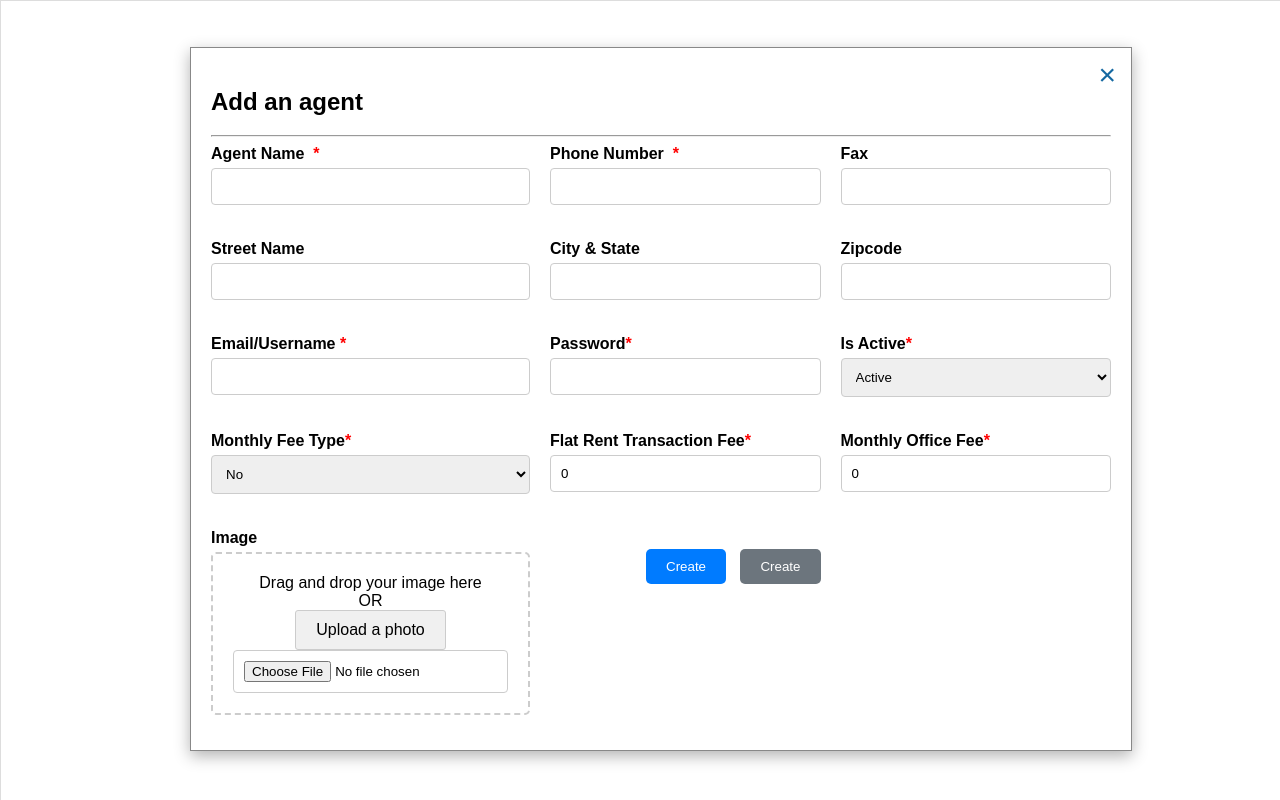
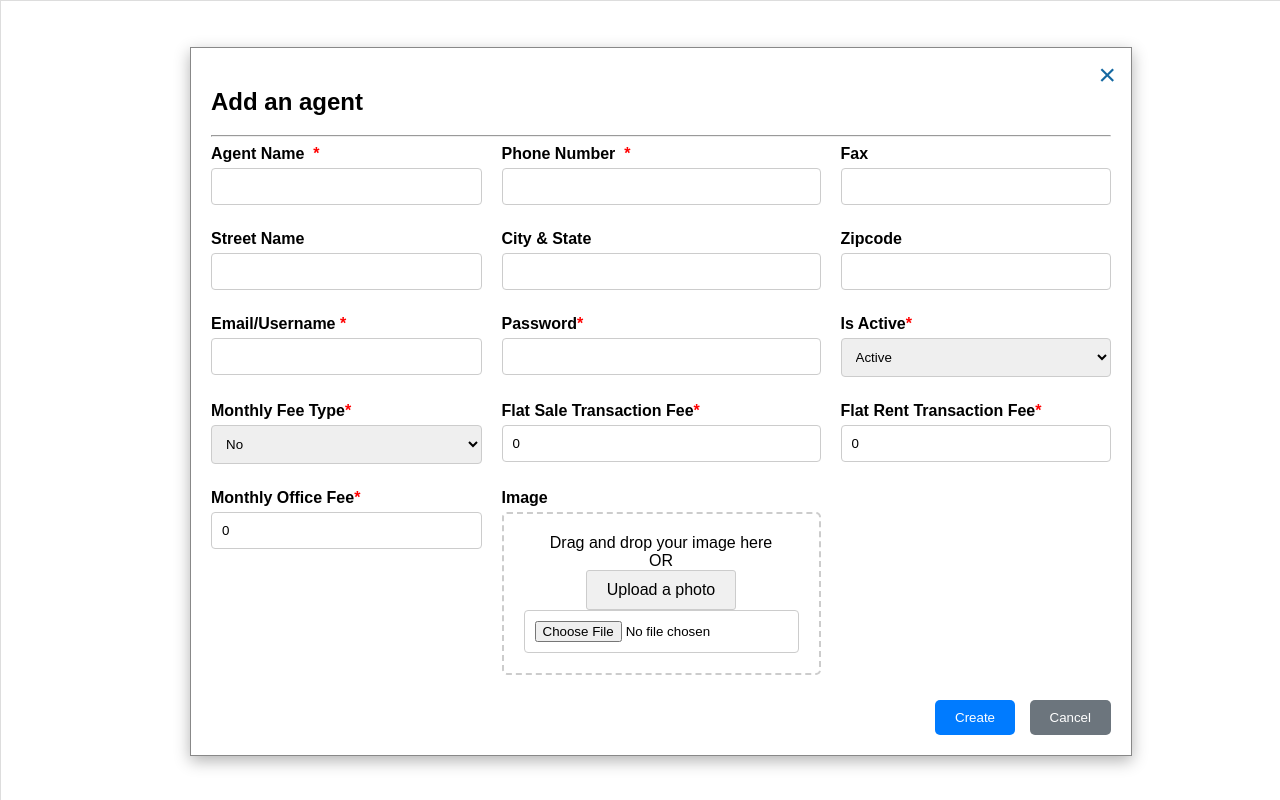
Before and after one commit to Shivshankar-kumar/addagent, a plain HTML site: page index.html in a window 1280 px wide. Both pictures are taken after a click on the button "Open Agent Form". Drawn offline with Linux system fonts and the light colour scheme.

Commit message:
one field added

```diff
--- a/index.html
+++ b/index.html
@@ -62,7 +62,11 @@
                     </select>
                 </div>
                 <div class="form-group">
-                    <label for="flat Rent Transaction Fee">Flat Rent Transaction Fee<span style="color:red">*</span></label>
+                    <label for="flatsaletransactionfee">Flat Sale Transaction Fee<span style="color:red">*</span></label>
+                    <input type="number" id="flatsaletransactionfee" name="flatsaletransactionfee" Value="0">
+                </div>
+                <div class="form-group">
+                    <label for="flatrenttransactionfee">Flat Rent Transaction Fee<span style="color:red">*</span></label>
 
                     <input type="number" id="flatrenttransactionfee" name="flatrenttransactionfee" Value="0">
                 </div>
@@ -82,12 +86,12 @@
                         <div id="errorMessage" style="color: red; display: none;">File must be JPEG, PNG, or JPG and less than 200KB.</div>
                     </div>
                 </div>
+            </form>
             <div class="form-actions">
                 <button type="submit" class="btn-create">Create</button>
 
-                <button type="cancel" class="btn-cancel">Create</button>
+                <button type="submit" class="btn-cancel">Cancel</button>
             </div>
-                </form>
         </div>
     </div>
 
--- a/styles.css
+++ b/styles.css
@@ -22,7 +22,7 @@ body {
 .form-group {
     display: flex;
     flex-direction: column;
-    margin-bottom: 15px;
+    margin-bottom: 5px;
 }
 
 .form-group label {
```
